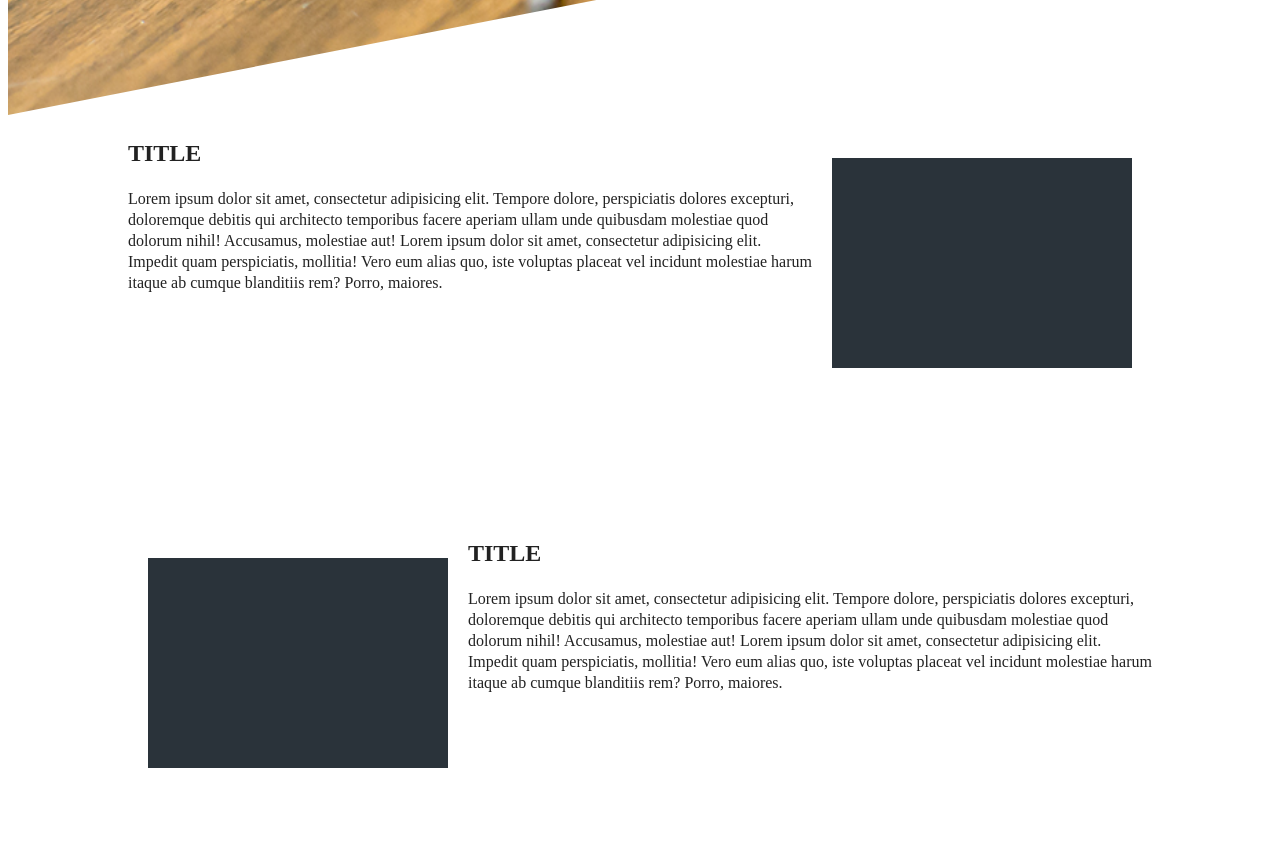
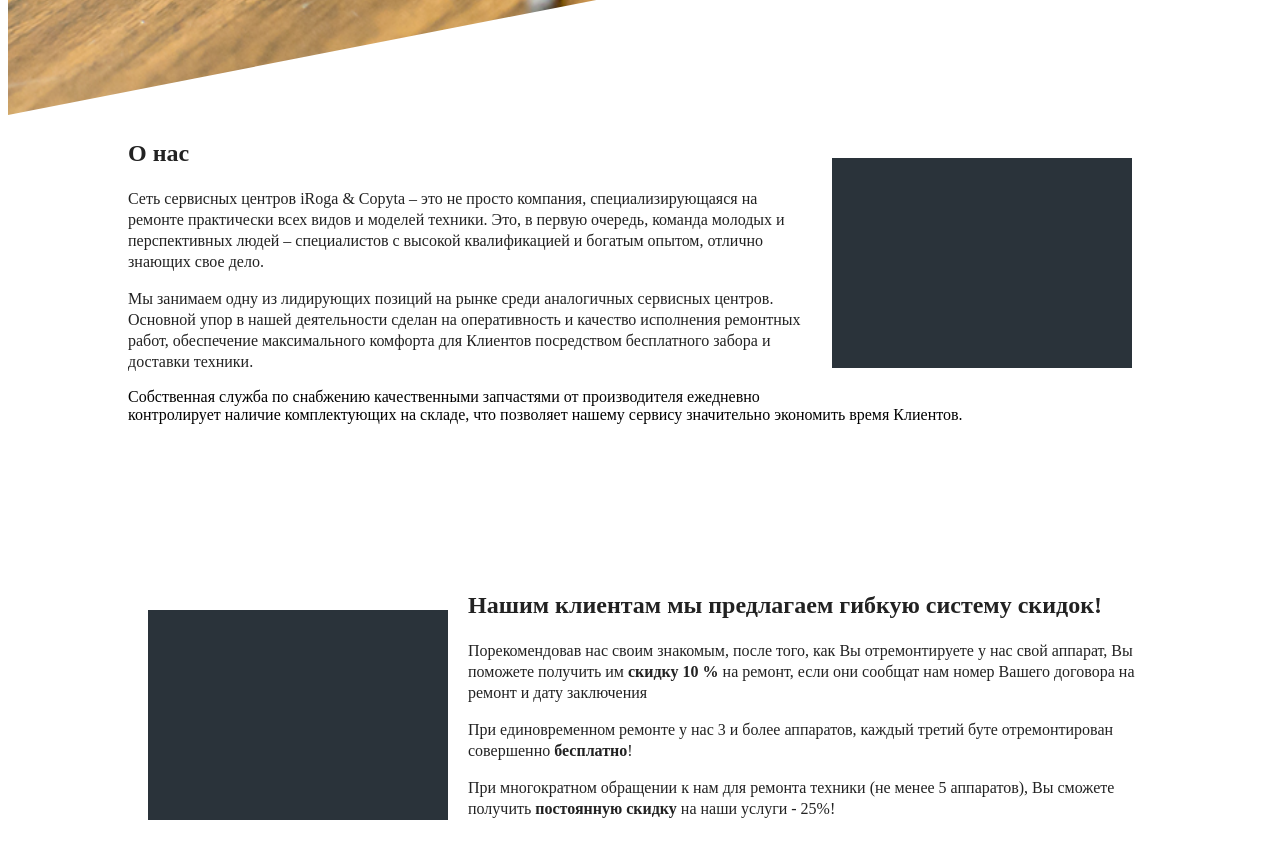
Before and after one commit to True-Evzheniy/landing, a website: page index.html in a window 1280 px wide. Shown: the part 840-1698 px from the top of the page. Drawn offline with nearby package versions, Linux system fonts and the light colour scheme; files that its build step writes are made by us from their sources.

Commit message:
fix gitignore

```diff
--- a/index.html
+++ b/index.html
@@ -35,14 +35,22 @@
 	<div class="container">
 		<div class="about clearfix">
 			<img src="img/image-placeholder.jpg" alt="img" class="about__image about__image--right">
-			<h2 class="about__title">TITLE</h2>
-			<p class="about__text">Lorem ipsum dolor sit amet, consectetur adipisicing elit. Tempore dolore, perspiciatis dolores excepturi, doloremque debitis qui architecto temporibus facere aperiam ullam unde quibusdam molestiae quod dolorum nihil! Accusamus, molestiae aut! Lorem ipsum dolor sit amet, consectetur adipisicing elit. Impedit quam perspiciatis, mollitia! Vero eum alias quo, iste voluptas placeat vel incidunt molestiae harum itaque ab cumque blanditiis rem? Porro, maiores.</p>
+			<h2 class="about__title">О нас</h2>
+			<p class="about__text">Сеть сервисных центров iRoga & Copyta – это не просто компания, специализирующаяся на ремонте практически всех видов и моделей техники. Это, в первую очередь, команда молодых и перспективных людей – специалистов с высокой квалификацией и богатым опытом, отлично знающих свое дело.</p>
+
+			<p class="about__text">Мы занимаем одну из лидирующих позиций на рынке среди аналогичных сервисных центров. Основной упор в нашей деятельности сделан на оперативность и качество исполнения ремонтных работ, обеспечение максимального комфорта для Клиентов посредством бесплатного забора и доставки техники.</p>
+
+Собственная служба по снабжению качественными запчастями от производителя ежедневно контролирует наличие комплектующих на складе, что позволяет нашему сервису значительно экономить время Клиентов.</p>
 		</div>
 
 		<div class="about clearfix">
 			<img src="img/image-placeholder.jpg" alt="img" class="about__image about__image--left">
-			<h2 class="about__title">TITLE</h2>
-			<p class="about__text">Lorem ipsum dolor sit amet, consectetur adipisicing elit. Tempore dolore, perspiciatis dolores excepturi, doloremque debitis qui architecto temporibus facere aperiam ullam unde quibusdam molestiae quod dolorum nihil! Accusamus, molestiae aut! Lorem ipsum dolor sit amet, consectetur adipisicing elit. Impedit quam perspiciatis, mollitia! Vero eum alias quo, iste voluptas placeat vel incidunt molestiae harum itaque ab cumque blanditiis rem? Porro, maiores.</p>
+			<h2 class="about__title">Нашим клиентам мы предлагаем гибкую систему скидок!</h2>
+			<p class="about__text">Порекомендовав нас своим знакомым, после того, как Вы отремонтируете у нас свой аппарат, Вы поможете получить им <b>скидку 10 %</b> на ремонт, если они сообщат нам номер Вашего договора на ремонт и дату заключения</p>
+			<p class="about__text">При единовременном ремонте у нас 3 и более аппаратов, каждый третий буте отремонтирован совершенно <b>бесплатно</b>!</p>
+			<p class="about__text">При многократном обращении к нам для ремонта техники (не менее 5 аппаратов), Вы сможете получить <b>постоянную скидку</b> на наши услуги - 25%!</p>
+
+
 		</div>
 
 	</div>
--- a/sass/style.scss
+++ b/sass/style.scss
@@ -69,8 +69,12 @@
 	&__link--company{
 		color: #f39c12;
 		font-size: 35px;
-		opacity: 1;
+		opacity: 0.8;
 		text-transform: none;
+		text-shadow: 1px 1px 2px black, 0 0 1em black;
+		&:hover{
+			opacity: 1;
+		}
 	}
 }
 .container{
```
Also changed, not shown: css/style.css (deleted), img/bg-middle.png (deleted), img/bg-top.png (deleted), img/map.png (deleted), 2 other files.
